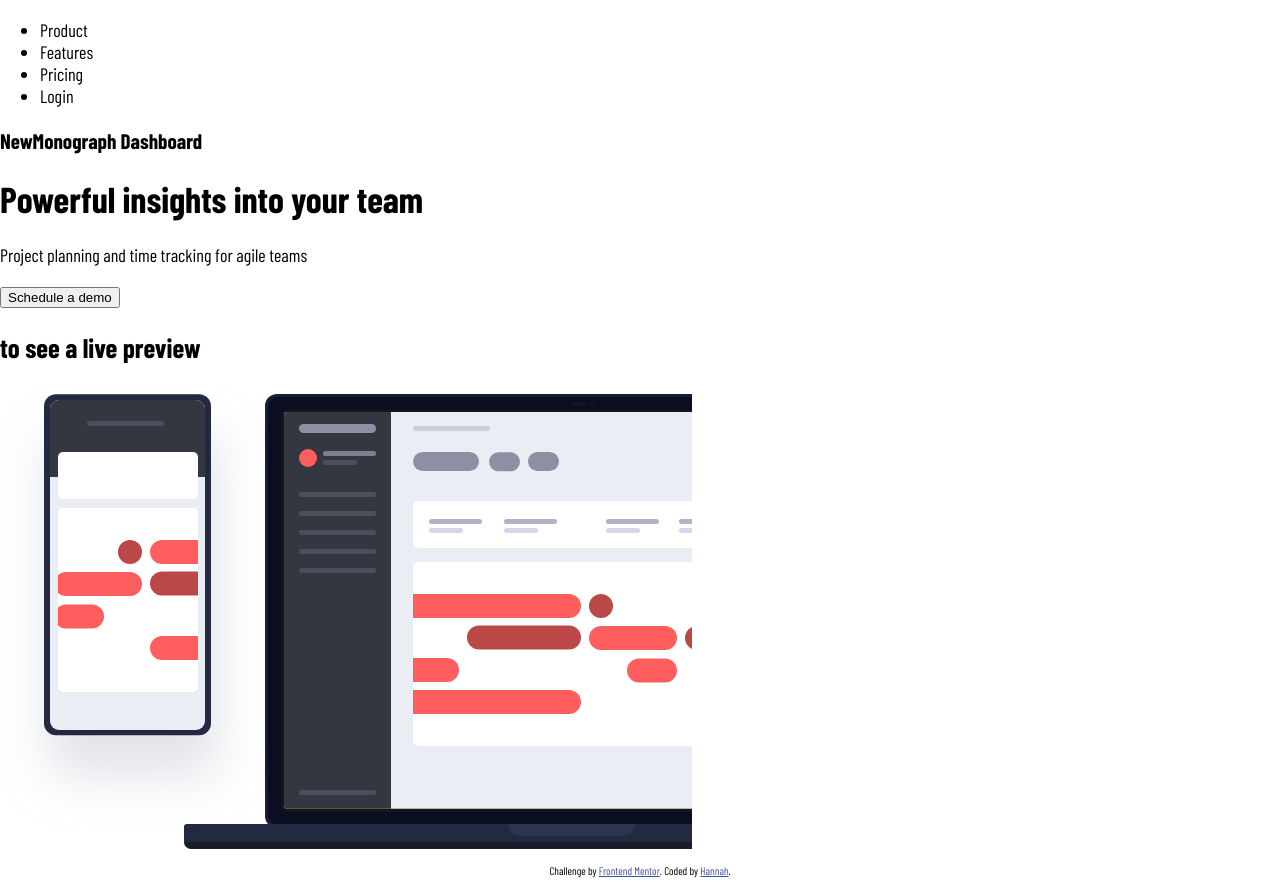
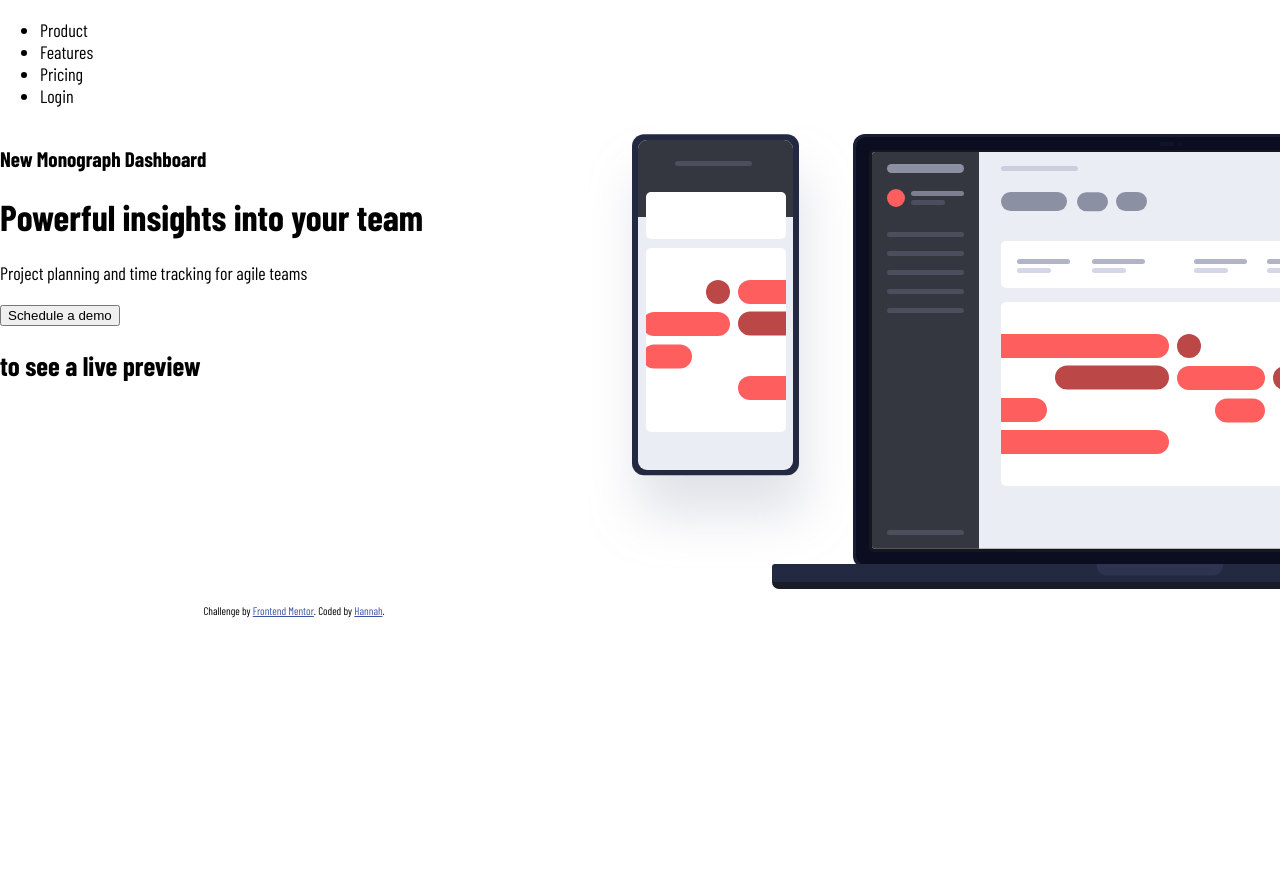
Before and after one commit to hannah-saurusrex/project-tracking-component, a website: page app/index.html in a window 1280 px wide. Shown: the part 57-945 px from the top of the page. After the commit the page ends 800 px from the top, so only its background shows below. Drawn offline with nearby package versions, Linux system fonts and the light colour scheme.

Commit message:
built out initial grid style for splash page

```diff
--- a/app/assets/styles/styles.css
+++ b/app/assets/styles/styles.css
@@ -21,10 +21,31 @@
   box-sizing: border-box;
 }
 
+.main {
+    display: grid;
+    grid-template-columns: repeat(2, 1fr);
+    grid-template-areas:
+    "header header"
+    "pitch-intro pitch-visual"
+    "footer footer";
+}
+
+.header {
+    grid-area: header;
+}
+
+.pitch {
+    grid-area: pitch-intro;
+}
+
+.pitch-image {
+    grid-area: pitch-visual;
+}
 
 
 /* footer styles */
 .attribution {
+    grid-area: footer;
     font-size: 11px; text-align: center;
 }
 .attribution a {
@@ -32,6 +53,7 @@
 }
 
 @media only screen and (min-width: 300px) and (max-width: 667px) {
+
     /* mobile nav styles */
     .label-style {
         width: 46px;
--- a/app/index.html
+++ b/app/index.html
@@ -11,6 +11,7 @@
 
 </head>
 <body>
+  <div class="main">
     <div class="header">
         <a href="#"><svg xmlns="http://www.w3.org/2000/svg" width="32" height="32"><g fill="#323334" fill-rule="evenodd"><path d="M0 32V.241h23.041zM31.15 32V.241h-4.411L17.48 13.158zM3.645 32l11.854-15.879L27.353 32z"/></g></svg></a>
 
@@ -34,7 +35,7 @@
       </div>
 
       <div class="pitch">
-    <h3><span>New</span>Monograph Dashboard</h3>
+        <h3><span>New</span> Monograph Dashboard</h3>
 
         <h1>Powerful insights into your team</h1>
         <p>Project planning and time tracking for agile teams</p>
@@ -55,6 +56,7 @@
           Coded by <a href="https://www.frontendmentor.io/profile/hannah-saurusrex">Hannah</a>.
         </p>
       </footer>
+  </div>
 
 </body>
 </html>
--- a/app/temp/styles/styles.css
+++ b/app/temp/styles/styles.css
@@ -20,8 +20,23 @@
 *:after {
   box-sizing: border-box; }
 
+.main {
+  display: grid;
+  grid-template-columns: repeat(2, 1fr);
+  grid-template-areas: "header header" "pitch-intro pitch-visual" "footer footer"; }
+
+.header {
+  grid-area: header; }
+
+.pitch {
+  grid-area: pitch-intro; }
+
+.pitch-image {
+  grid-area: pitch-visual; }
+
 /* footer styles */
 .attribution {
+  grid-area: footer;
   font-size: 11px;
   text-align: center; }
 
```
Lines whose indentation alone changed are shown as unchanged.
